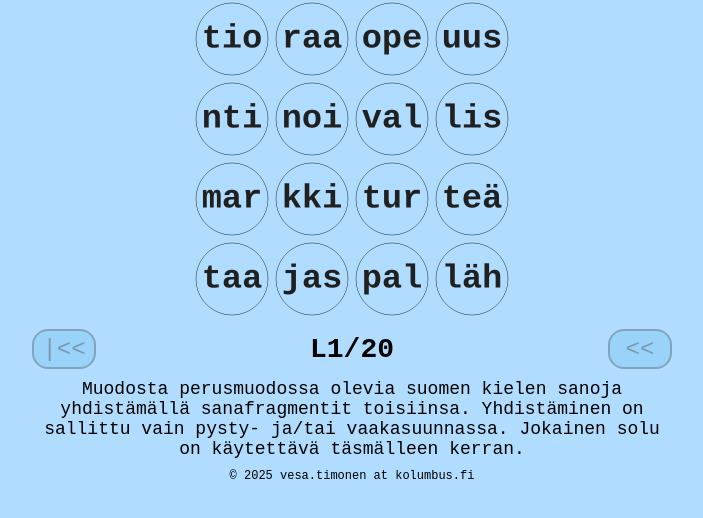
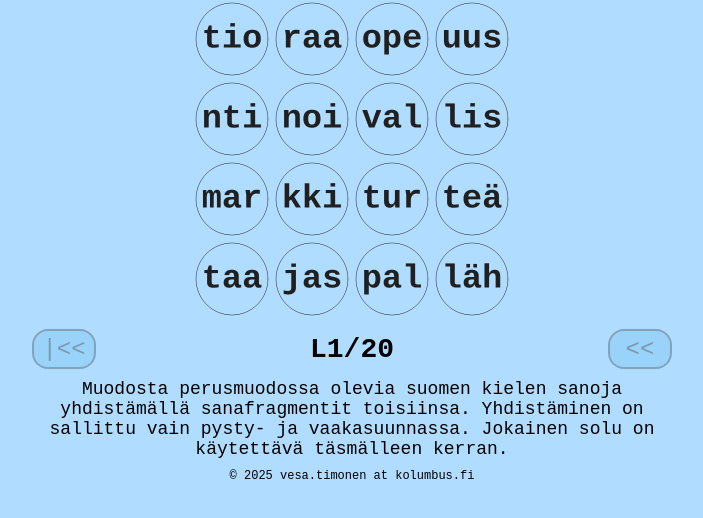
Before and after one commit to vesatimonen/verborium, a plain HTML site: page index.html in a window 1280 px wide. Shown: the part 58-576 px from the top of the page, without its empty margins (288-991 px from the left). Drawn offline with Linux system fonts and the light colour scheme.

Commit message:
Finetune instruction texts

```diff
--- a/index.html
+++ b/index.html
@@ -40,7 +40,7 @@
 
         <!-- INSTRUCTIONS -->
         <div id="game-instructions">
-            Draw paths to connect word fragments</br>to form complete, valid words.
+            Draw paths to connect word fragments to form complete, valid words.
             Each segment must be used exactly once, with only horizontal and vertical connections allowed.
         </div>
 
--- a/js/game.js
+++ b/js/game.js
@@ -136,7 +136,7 @@ class Board {
         if (this.dbName.startsWith("FIN")) {
 //            elements.title.innerHTML        = "VERBORIUM-FIN";
             elements.instructions.innerHTML = "Muodosta perusmuodossa olevia suomen kielen sanoja yhdistämällä sanafragmentit toisiinsa. "
-            + "Yhdistäminen on sallittu vain pysty- ja/tai vaakasuunnassa. Jokainen solu on käytettävä täsmälleen kerran. ";
+            + "Yhdistäminen on sallittu vain pysty- ja vaakasuunnassa. Jokainen solu on käytettävä täsmälleen kerran. ";
         }
         if (this.dbName.startsWith("SWE")) {
 //            elements.title.innerHTML        = "VERBORIUM-SWE";
```
